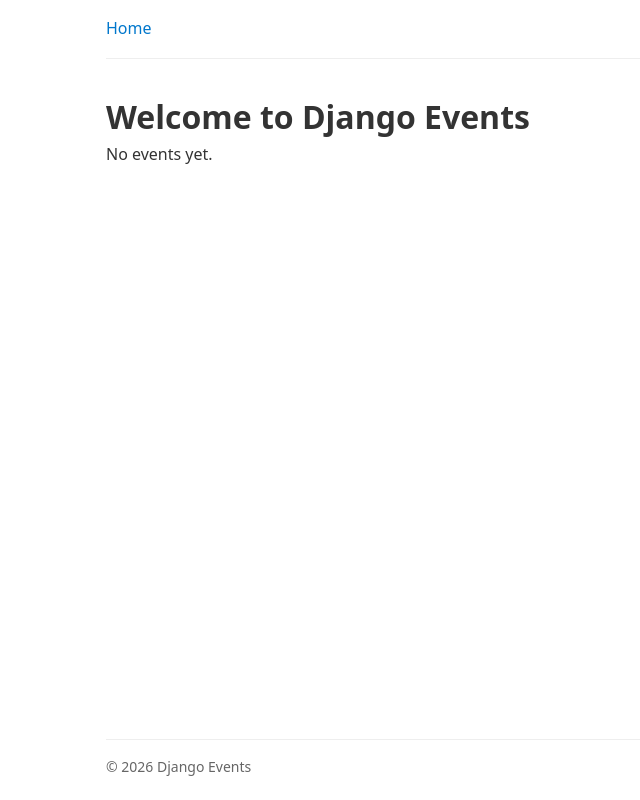
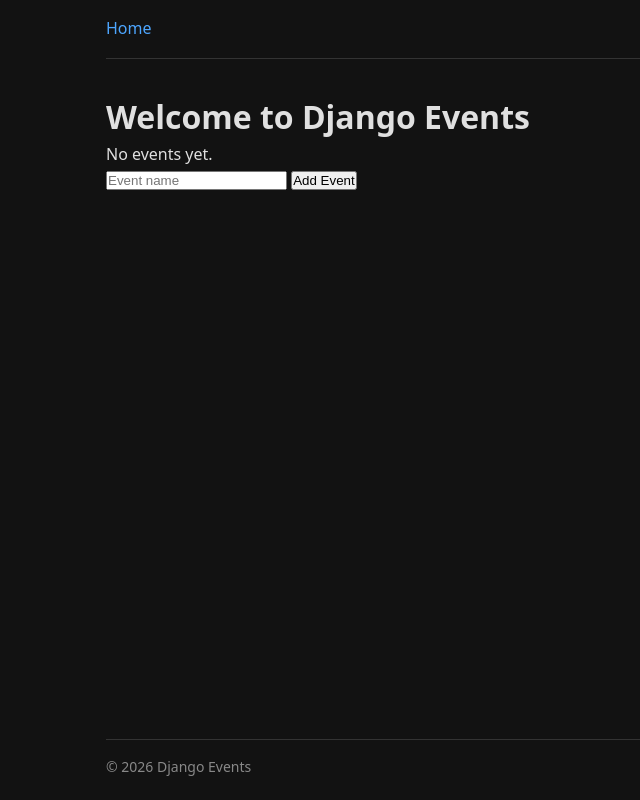
Before and after one commit to delecti/jazz-events, a Django app: page / in a window 1280 px wide. Shown: the whole page, without its empty margins (0-640 px from the left). Run offline with Django 5.2, Linux system fonts and the light colour scheme; data that the repository does not hold is empty.

Commit message:
Format the page a bit and change the CSS to dark mode.

```diff
--- a/apps/core/templates/core/home.html
+++ b/apps/core/templates/core/home.html
@@ -5,13 +5,42 @@
 {% block content %}
 <h1>Welcome to Django Events</h1>
 {% if events %}
+<table><tr>
     {% for event in events %}
-        <p>{{ event.name }} — {{ event.count }}</p>
+        <th>
+            <table>
+                <tr><th>
+                    {{ event.name }}
+                </th></tr>
+                <tr><th>
+                    {{ event.count }}
+                </th></tr>
+                <tr><th>
+                    {{ event.latest }}
+                </th></tr>
+            </table>
+        </th>
     {% empty %}
         <p>No events yet.</p>
     {% endfor %}
+</tr></table>
 {% else %}
     <p>No events yet.</p>
 {% endif %}
 
+<input type="text" id="new_event_name" placeholder="Event name">
+<button onclick="addEvent()">Add Event</button>
+
+<script>
+function addEvent() {
+    const name = document.getElementById("new_event_name").value;
+    fetch(`/events/${name}/`, { method: "PUT" })
+        .then(r => r.json())
+        .then(data => {
+            console.log(data);
+            location.reload();
+        });
+}
+</script>
+
 {% endblock %}
--- a/apps/core/views.py
+++ b/apps/core/views.py
@@ -1,34 +1,41 @@
+from django.db.models import Count, Max
 from .models import Event
 from django.shortcuts import render
 from rest_framework import status
 from rest_framework.response import Response
 from rest_framework.renderers import JSONRenderer
-from rest_framework.parsers import JSONParser
+# from rest_framework.parsers import JSONParser
 from rest_framework.views import APIView
 
 
 def home(request):
-    names = Event.objects.values_list("name", flat=True).distinct()
-    events = [{"name": n, "count": Event.objects.filter(name=n).count()} for n in names]
+    # names = Event.objects.values_list("name", flat=True).distinct()
+    events = (Event.objects
+                .values("name")
+                .annotate(count=Count("id"), latest=Max("created_at"))
+                .order_by("-latest"))
     return render(request, "core/home.html", {"events": events})
 
 
 class EventView(APIView):
     renderer_classes = [JSONRenderer]
-    parser_classes = [JSONParser]
+    # parser_classes = [JSONParser]
 
     # GET /events/        - list all event names with counts
     # GET /events/{name}/ - get count for a specific event name
     def get(self, request, name=None):
         if name is None:
-            names = Event.objects.values_list("name", flat=True).distinct()
-            events = [{"name": n, "count": Event.objects.filter(name=n).count()} for n in names]
+            events = (Event.objects
+                .values("name")
+                .annotate(count=Count("id"), latest=Max("created_at"))
+                .order_by("-latest"))
             return Response(events)
         else:
-            count = Event.objects.filter(name=name).count()
+            events = Event.objects.filter(name=name)
+            count = events.count()
             if count == 0:
                 return Response({"error": "Not found"}, status=status.HTTP_404_NOT_FOUND)
-            return Response({"name": name, "count": count})
+            return Response({"name": name, "count": count, "events": list(events.values("created_at"))})
 
     # PUT /events/{name}/ - create first occurrence of an event name (error if already exists)
     def put(self, request, name):
--- a/static/css/main.css
+++ b/static/css/main.css
@@ -7,7 +7,8 @@
 body {
     font-family: system-ui, -apple-system, sans-serif;
     line-height: 1.6;
-    color: #333;
+    color: #e0e0e0;
+    background-color: #121212;
     max-width: 1100px;
     margin: 0 auto;
     padding: 0 1rem;
@@ -15,12 +16,16 @@ body {
 
 header {
     padding: 1rem 0;
-    border-bottom: 1px solid #eee;
+    border-bottom: 1px solid #333;
+}
+
+table {
+  border: 1px solid #333;
 }
 
 nav a {
     text-decoration: none;
-    color: #0077cc;
+    color: #4da6ff;
     margin-right: 1rem;
 }
 
@@ -31,9 +36,9 @@ main {
 
 footer {
     padding: 1rem 0;
-    border-top: 1px solid #eee;
+    border-top: 1px solid #333;
     font-size: 0.875rem;
-    color: #666;
+    color: #888;
 }
 
 .messages {
```
